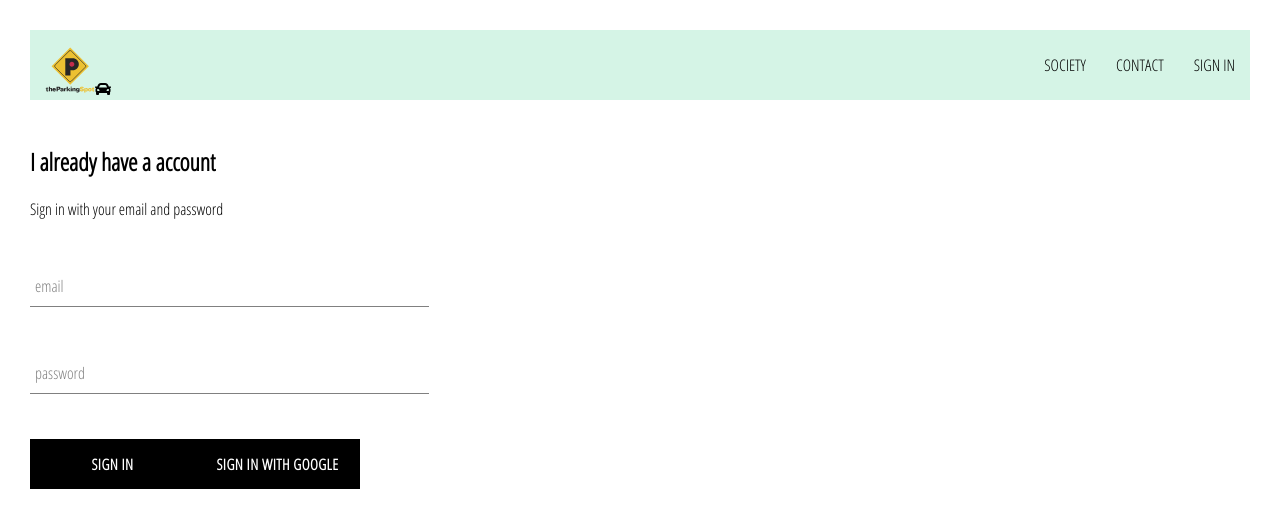
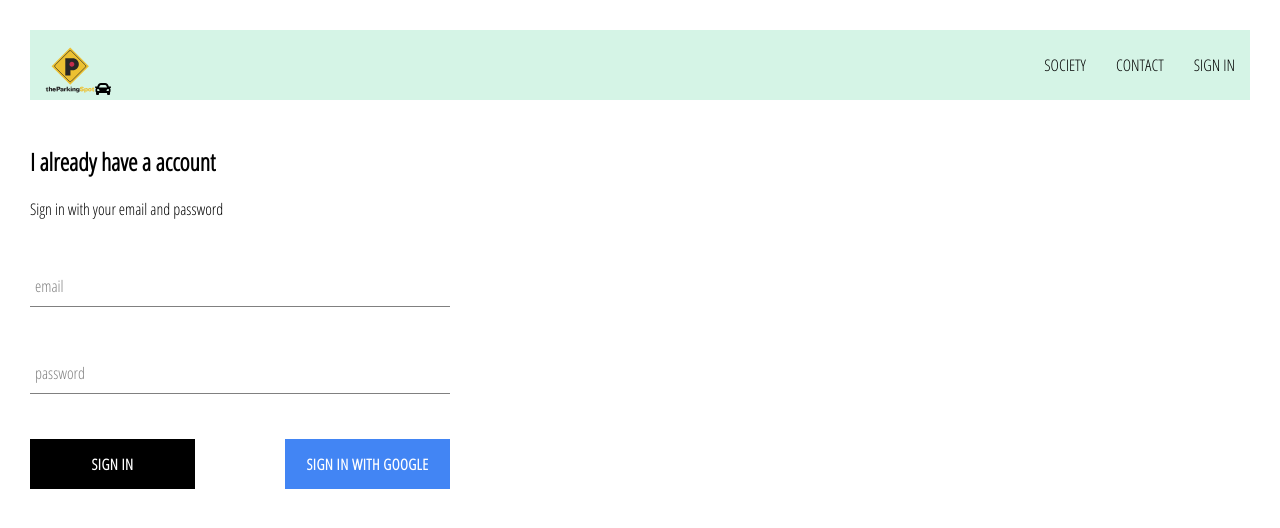
Before and after one commit to deepak9013216128/parking, a React (Create React App) app: page /signin in a window 1280 px wide. Shown: the top 528 px of the page. Built offline with nearby package versions, Linux system fonts and the light colour scheme; no server answers.

Commit message:
integrated with firebase add google sign in ,and style it

```diff
--- a/src/App.css
+++ b/src/App.css
@@ -6,3 +6,6 @@
    text-decoration: none;
    color: black;
 }
+*{
+	box-sizing: border-box;
+}
--- a/src/App.js
+++ b/src/App.js
@@ -5,12 +5,28 @@
 import SocietyPage from './pages/society-page/society-page.component';
 import Header from './component/header/header.component';
 import SignInAndSignUpPage from './pages/sign-in-and-sign-up/sign-in-and-sign-up.component'
+import {auth} from './firebase/firebase.utils';
 
-
-function App() {
+class App extends React.Component {
+  constructor(){
+    super();
+    this.state={
+      currentUser:null
+    }
+  }
+  unSubscribeFromAuth = null;
+  componentDidMount(){
+    this.unSubscribeFromAuth = auth.onAuthStateChanged(user =>(
+      this.setState({currentUser:user})
+     ))
+  }
+  componentWillUnmount(){
+    this.nSubscribeFromAuth();
+  }
+  render(){
     return (
       <div className="App">
-    	<Header />
+        <Header currentUser={this.state.currentUser}/>
         <Switch>
           <Route exact path='/' component={HomePage} />
           <Route path='/society' component={SocietyPage} />
@@ -20,4 +36,6 @@
     );
   }
 
+}
+
 export default App;
--- a/src/component/custom-button/custom-button.component.jsx
+++ b/src/component/custom-button/custom-button.component.jsx
@@ -2,8 +2,8 @@
 
 import './custom-button.style.css';
 
-const CustomButton = ({children,...otherProps}) =>(
-    <button className='custom-button' {...otherProps}>
+const CustomButton = ({children,isGoogleSignIn,...otherProps}) =>(
+    <button className={`${isGoogleSignIn? 'google-sgin-in' : ''} custom-button`} {...otherProps} >
         {children}
     </button>
 );
--- a/src/component/custom-button/custom-button.style.css
+++ b/src/component/custom-button/custom-button.style.css
@@ -19,3 +19,11 @@
   color: black;
   border: 1px solid black;
 }
+.custom-button.google-sgin-in {
+    background-color: #4285f4;
+    color: white;
+  }
+.custom-button.google-sgin-in:hover {
+    background-color: #357ae8;
+    border: none;
+}
--- a/src/component/header/header.component.jsx
+++ b/src/component/header/header.component.jsx
@@ -1,9 +1,10 @@
 import React from 'react';
 import {Link } from 'react-router-dom';
+import {auth} from '../../firebase/firebase.utils';
 import {ReactComponent as Logo} from '../../logo.svg';
 import './header.style.css';
 
-const Header = () =>(
+const Header = ({currentUser}) =>(
     <div className='header'>
         <Link  className='logo-container' to='/' >
         <Logo className='logo' />
@@ -12,7 +13,17 @@
         <div className='options'>
             <Link className='option' to='/society' >SOCIETY</Link>
             <Link className='option' to='/society' >CONTACT</Link>
-            <Link className='option' to='/signin' >SIGN IN</Link>
+            {
+                currentUser ?(
+                    <div className='option'>
+                        <Link className='option' to='/' >Sign as {currentUser.displayName.toUpperCase()}</Link>
+                        <Link className='option' to='/' onClick={()=>auth.signOut()}>    SIGN OUT</Link>
+                    </div>
+                )
+                :(
+                    <Link className='option' to='/signin'>SIGN IN</Link>
+                )
+            }
         </div>
     </div>
 )
--- a/src/component/header/header.style.css
+++ b/src/component/header/header.style.css
@@ -11,9 +11,10 @@
   height: 50px;
 }
 .header .logo-container {
-  height: 30px;
-  width: 70px;
+  height: 70px;
+  width: 100px;
   padding: 15px;
+  padding-bottom: 0px;
 }
 .header .options {
   width: 50%;
@@ -23,5 +24,6 @@
   justify-content: flex-end;
 }
 .header .options .option {
+  display: flex;
   padding: 10px 15px;
 }
--- a/src/component/sign-in/sign-in.component.jsx
+++ b/src/component/sign-in/sign-in.component.jsx
@@ -50,8 +50,12 @@
                         label='password'
                         required
                     />
-                    <CustomButton type='submit' >Sign In</CustomButton>
-                    <CustomButton type='submit' onClick={SignInWithGoogle}>Sign In With Google</CustomButton>
+                    <div className='buttons'>
+                        <CustomButton type='submit' >Sign In</CustomButton>
+                        <CustomButton type='submit' onClick={SignInWithGoogle} isGoogleSignIn>
+                          Sign In With Google
+                        </CustomButton>
+                    </div>
                 </form>
             </div>
         )
--- a/src/component/sign-in/sign-in.style.css
+++ b/src/component/sign-in/sign-in.style.css
@@ -1,8 +1,12 @@
 .sign-in{
-    width: 30vw;
+    width: 420px;
     display: flex;
     flex-direction: column;
 }
 .title{
     margin: 10px 0;
 }
+.sign-in .buttons{
+	display: flex;
+	justify-content: space-between;
+}
```
Lines whose indentation alone changed are shown as unchanged.
